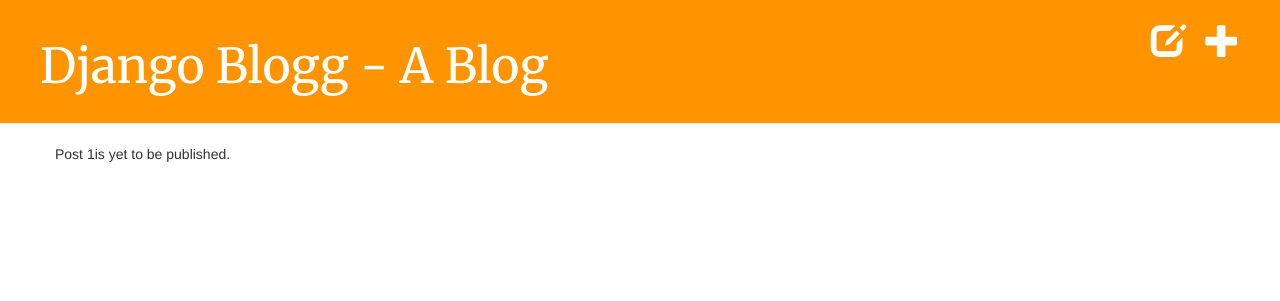
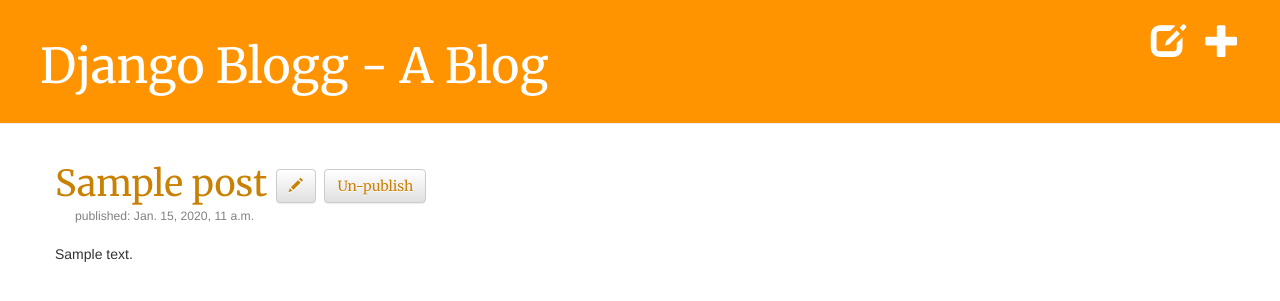
Before and after one commit to BeardedToo/djgrepo1, a Django app: template blog1/templates/blog/post_detail.html in a window 1280 px wide. Shown: the top 301 px of the page. Run offline with Django 3.2, Linux system fonts and the light colour scheme; a user stored in the database is signed in; tables that the repository leaves empty hold one stand-in row (values such as "Sample post"); the template is opened without the code that fills it: values that come from a table or form of the project are taken from there, most other values are stand-ins (such as "Sample title", 1, 10 or a date in 2020); some libraries are stand-ins or nearby versions.

Commit message:
Updated post_detail to only show edit button to auth'd users and to (un)publish posts via button. (Closes #8)

```diff
--- a/blog1/templates/blog/post_detail.html
+++ b/blog1/templates/blog/post_detail.html
@@ -1,15 +1,22 @@
 {% extends 'blog/base.html' %}
 {% block content %}
 	<div class="post">
-		{% if post.published_date <= now or user == 'admin'%}
-
-		<h1><a href="{% url 'post_detail' pk=post.pk%}">{{ post.title }}</a>{% if user.is_authenticated %}<a class="btn btndefault" href="{% url 'post_edit' pk=post.pk %}"><span class="glyphicon glyphicon-pencil"></span></a>{% endif %}</h1>
-		<div class="date">
-			<p>published: {{ post.published_date }}</p>
-		</div>
-		<p>{{ post.text|linebreaksbr }}</p>
+		{% if post.published_date <= now or user.is_authenticated %}
+			<h1><a href="{% url 'post_detail' pk=post.pk %}">{{ post.title }}</a>
+			{% if user.is_authenticated %}
+				<a class="btn btn-default" href="{% url 'post_edit' pk=post.pk %}"><span class="glyphicon glyphicon-pencil"></span></a>
+				{% if post.published_date %}
+					<a class="btn btn-default" href="{% url 'post_unpublish' pk=post.pk %}">Un-publish</a>
+				{% else %}
+					<a class="btn btn-default" href="{% url 'post_publish' pk=post.pk %}">Publish</a>
+				{% endif %}
+			{% endif %}</h1>
+			<div class="date">
+				<p>published: {{ post.published_date }}</p>
+			</div>
+			<p>{{ post.text|linebreaksbr }}</p>
 		{% else %}
-		<p>Post {{ pk }}is yet to be published.</p>
+			<p>Post {{ pk }} is yet to be published.</p>
 		{% endif %}
 	</div>
 {% endblock %}
```
